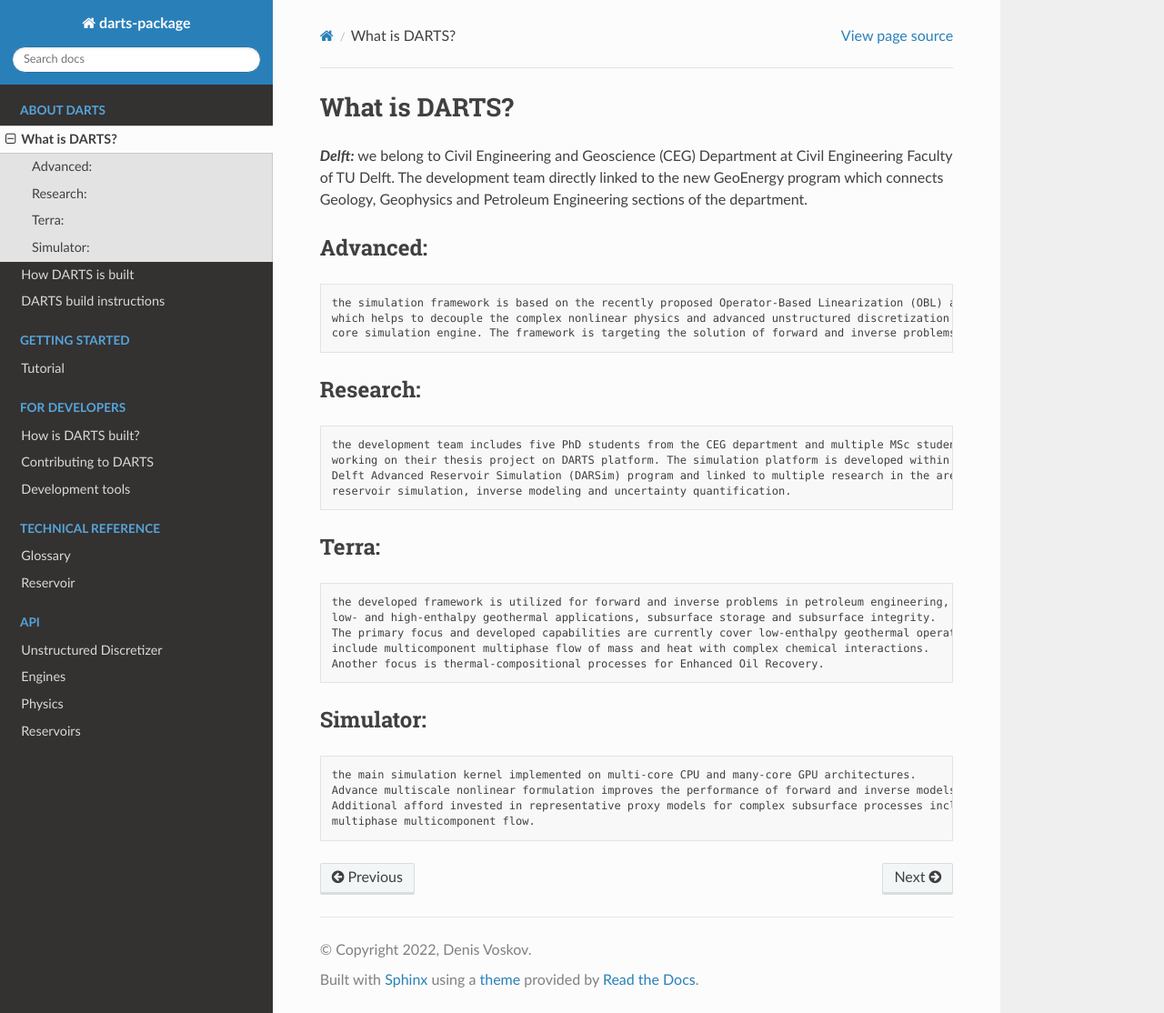
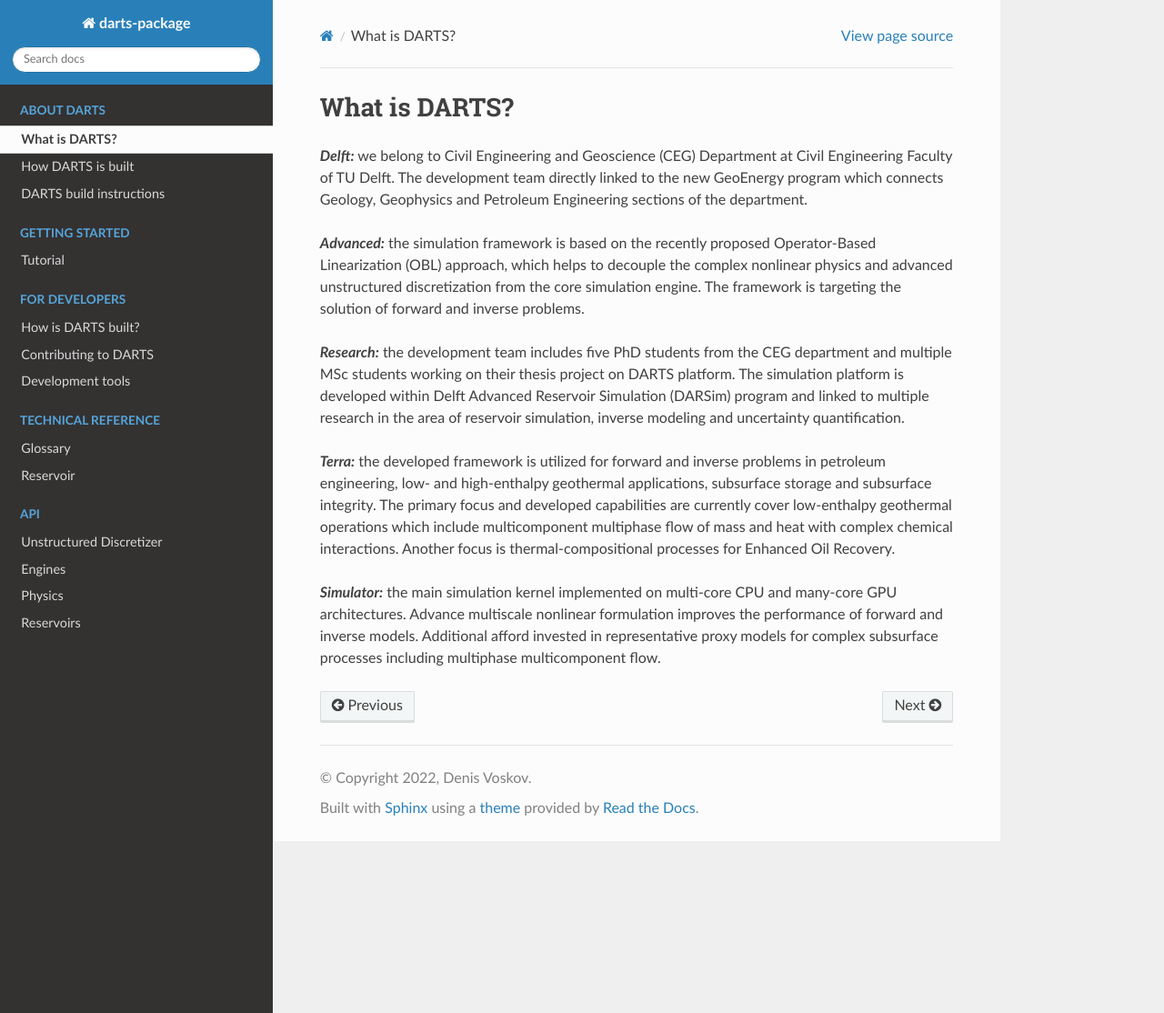
Before and after one commit to roderickperez/open-DARTS, a Sphinx documentation site: the page built from darts-package/darts/docs/about_darts/about_darts.md, in a window 1280 px wide and 1114 px high. Shown: the whole window at 91% size. Built offline with Sphinx 7.4.7 and the Read the Docs theme 2.0.0, drawn with Linux system fonts in a browser that asks for light colours; pages that are not in the unit, such as notebooks, are missing from menus.

Commit message:
Update about_darts.md

```diff
--- a/darts-package/darts/docs/about_darts/about_darts.md
+++ b/darts-package/darts/docs/about_darts/about_darts.md
@@ -5,25 +5,25 @@
     development team directly linked to the new GeoEnergy program which connects Geology, Geophysics and Petroleum
     Engineering sections of the department.
 
-### Advanced:
+***Advanced:***
     the simulation framework is based on the recently proposed Operator-Based Linearization (OBL) approach,
     which helps to decouple the complex nonlinear physics and advanced unstructured discretization from the
     core simulation engine. The framework is targeting the solution of forward and inverse problems.
 
-### Research:
+***Research:***
     the development team includes five PhD students from the CEG department and multiple MSc students
     working on their thesis project on DARTS platform. The simulation platform is developed within
     Delft Advanced Reservoir Simulation (DARSim) program and linked to multiple research in the area of
     reservoir simulation, inverse modeling and uncertainty quantification.
 
-### Terra:
+***Terra:***
     the developed framework is utilized for forward and inverse problems in petroleum engineering,
     low- and high-enthalpy geothermal applications, subsurface storage and subsurface integrity.
     The primary focus and developed capabilities are currently cover low-enthalpy geothermal operations which
     include multicomponent multiphase flow of mass and heat with complex chemical interactions.
     Another focus is thermal-compositional processes for Enhanced Oil Recovery.
 
-### Simulator:
+***Simulator:***
     the main simulation kernel implemented on multi-core CPU and many-core GPU architectures.
     Advance multiscale nonlinear formulation improves the performance of forward and inverse models.
     Additional afford invested in representative proxy models for complex subsurface processes including
```
